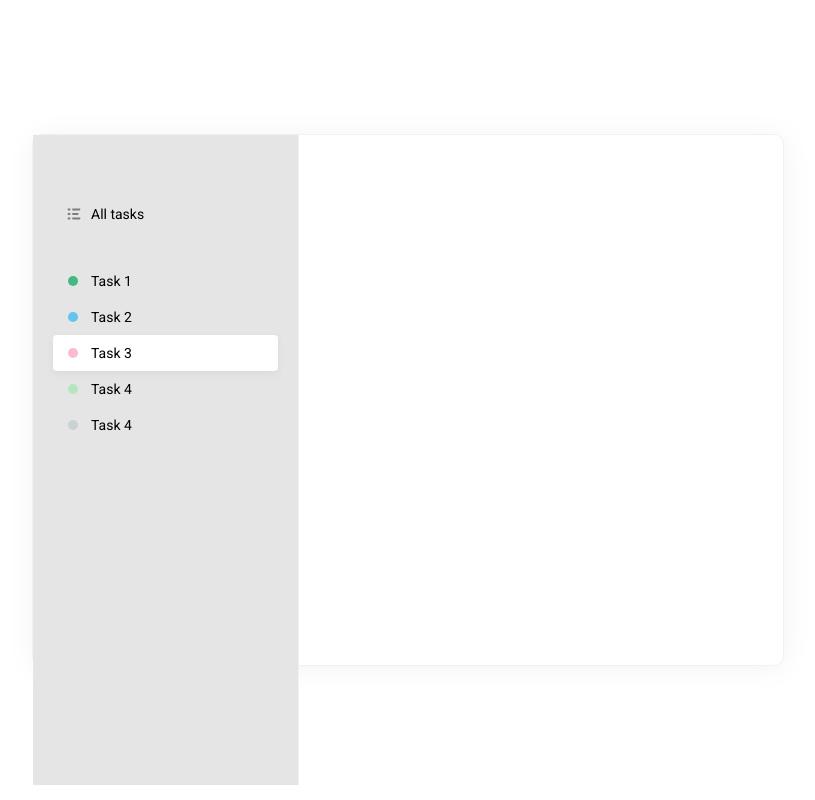
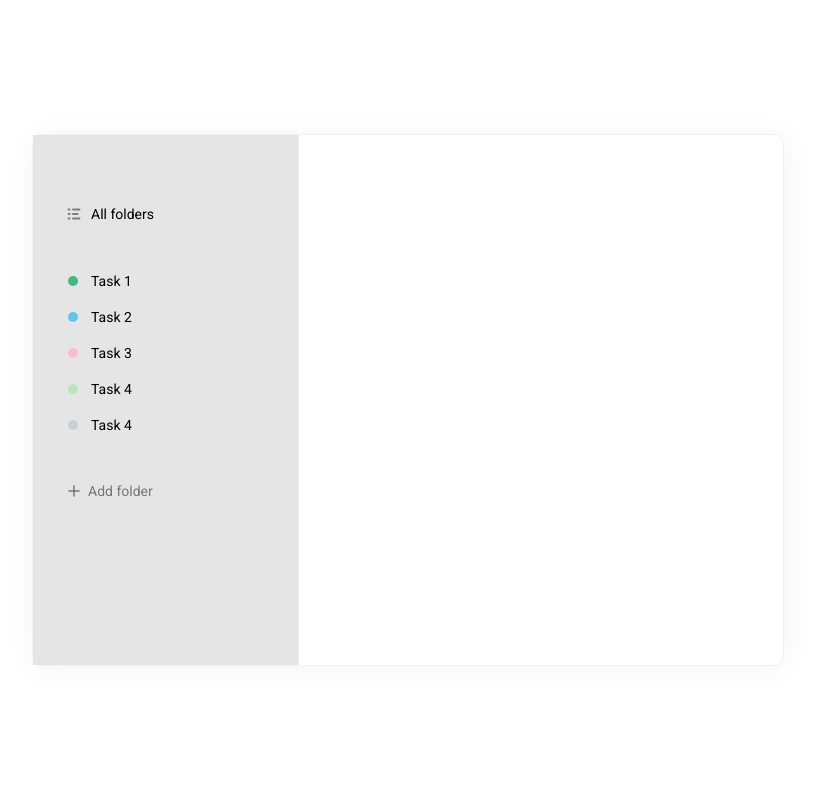
Before and after one commit to vvvvvvvector/react-js-todo, a React (Create React App) app: page / in a window 1280 px wide. Shown: the whole page, without its empty margins (232-1047 px from the left). Built offline with nearby package versions, Linux system fonts and the light colour scheme.

Commit message:
sidebar styles, hover; almost done

```diff
--- a/src/App.js
+++ b/src/App.js
@@ -11,7 +11,7 @@ function App() {
             icon: <svg width="18" height="18" viewBox="0 0 18 18" fill="none" xmlns="http://www.w3.org/2000/svg">
               <path d="M12.96 8.10001H7.74001C7.24321 8.10001 7.20001 8.50231 7.20001 9.00001C7.20001 9.49771 7.24321 9.90001 7.74001 9.90001H12.96C13.4568 9.90001 13.5 9.49771 13.5 9.00001C13.5 8.50231 13.4568 8.10001 12.96 8.10001ZM14.76 12.6H7.74001C7.24321 12.6 7.20001 13.0023 7.20001 13.5C7.20001 13.9977 7.24321 14.4 7.74001 14.4H14.76C15.2568 14.4 15.3 13.9977 15.3 13.5C15.3 13.0023 15.2568 12.6 14.76 12.6ZM7.74001 5.40001H14.76C15.2568 5.40001 15.3 4.99771 15.3 4.50001C15.3 4.00231 15.2568 3.60001 14.76 3.60001H7.74001C7.24321 3.60001 7.20001 4.00231 7.20001 4.50001C7.20001 4.99771 7.24321 5.40001 7.74001 5.40001ZM4.86001 8.10001H3.24001C2.74321 8.10001 2.70001 8.50231 2.70001 9.00001C2.70001 9.49771 2.74321 9.90001 3.24001 9.90001H4.86001C5.35681 9.90001 5.40001 9.49771 5.40001 9.00001C5.40001 8.50231 5.35681 8.10001 4.86001 8.10001ZM4.86001 12.6H3.24001C2.74321 12.6 2.70001 13.0023 2.70001 13.5C2.70001 13.9977 2.74321 14.4 3.24001 14.4H4.86001C5.35681 14.4 5.40001 13.9977 5.40001 13.5C5.40001 13.0023 5.35681 12.6 4.86001 12.6ZM4.86001 3.60001H3.24001C2.74321 3.60001 2.70001 4.00231 2.70001 4.50001C2.70001 4.99771 2.74321 5.40001 3.24001 5.40001H4.86001C5.35681 5.40001 5.40001 4.99771 5.40001 4.50001C5.40001 4.00231 5.35681 3.60001 4.86001 3.60001Z" fill="#7C7C7C" />
             </svg>,
-            title: "All tasks",
+            title: "All folders"
           }
         ]} />
         <List items={[
@@ -24,9 +24,8 @@ function App() {
             title: "Task 2"
           },
           {
-            selected: true,
             color: "pink",
-            title: "Task 3"
+            title: "Task 3",
           },
           {
             color: "lightGreen",
@@ -37,6 +36,17 @@ function App() {
             title: "Task 4"
           }
         ]} />
+        <List items={[
+          {
+            className: "list__add-button",
+            icon:
+              <svg width="12" height="12" viewBox="0 0 12 12" fill="none" xmlns="http://www.w3.org/2000/svg">
+                <path d="M6 1V11" stroke="" strokeWidth="1.5" strokeLinecap="round" strokeLinejoin="round" />
+                <path d="M1 6H11" stroke="" strokeWidth="1.5" strokeLinecap="round" strokeLinejoin="round" />
+              </svg>,
+            title: "Add folder",
+          }
+        ]} />
       </div>
       <div className="todo__tasks">
       </div>
--- a/src/components/List/List.module.scss
+++ b/src/components/List/List.module.scss
@@ -1,5 +1,33 @@
 .list {
     margin-bottom: 30px;
+
+    &__add-button {
+        position: relative;
+        left: 3px;
+
+        svg {
+            path {
+                stroke: #767676;
+            }
+        }
+
+        span {
+            color: #767676;
+        }
+
+
+        &:hover {
+            svg {
+                path {
+                    stroke: black;
+                }
+            }
+
+            span {
+                color: black;
+            }
+        }
+    }
 
     li {
         display: flex;
@@ -8,10 +36,12 @@
         cursor: pointer;
 
         // if selected
-        &.active {
-            background: #FFFFFF;
-            box-shadow: 0px 3px 10px rgba(0, 0, 0, 0.05);
-            border-radius: 4px;
+        &:hover {
+            &.active {
+                background: #FFFFFF;
+                box-shadow: 0px 3px 10px rgba(0, 0, 0, 0.05);
+                border-radius: 4px;
+            }
         }
 
         i {
--- a/src/components/List/index.jsx
+++ b/src/components/List/index.jsx
@@ -5,8 +5,8 @@ import Styles from './List.module.scss';
 function List({ items }) {
     return (
         <ul className={Styles.list}>
-            {items.map((item) => (
-                <li className={item.selected ? Styles.active : null}>
+            {items.map((item, index) => (
+                <li key={index} className={(item.className ? Styles[item.className] : (Styles.active))}>
                     <i>
                         {item.icon ? (item.icon) : (
                             <i className={`${Styles.badge} ${Styles[`badge--${item.color}`]}`}></i>)}
--- a/src/index.scss
+++ b/src/index.scss
@@ -1,3 +1,4 @@
+// normalize
 * {
     margin: 0;
     padding: 0;
@@ -23,7 +24,7 @@
     &__sidebar {
         background-color: #E5E5E5;
         width: 225px;
-        height: 100%;
+        height: calc(100% - 120px);
         border-right: 1px solid #f1f1f1;
         padding: 60px 20px; // top, lelf-right
     }
```
Also changed, not shown: src/assets/images/plus.svg (added).
